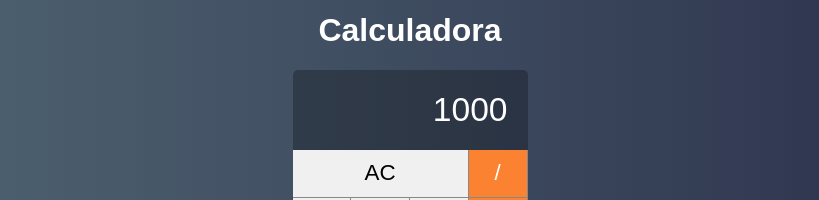
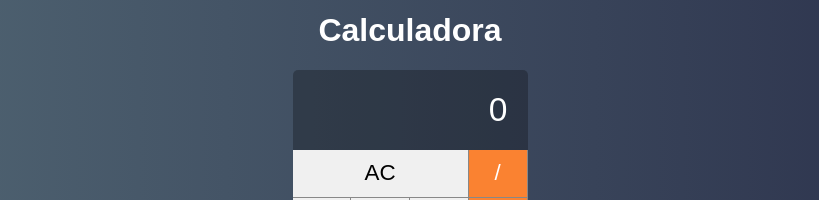
Before and after one commit to juliomchado/KnowledgeWebDeveloper, a Vue app in the folder Codigos-Web/vue/calculator/: page / in a window 1280 px wide. Shown: the part 210-410 px from the top of the page, without its empty margins (230-1049 px from the left). Built offline with nearby package versions, Linux system fonts and the light colour scheme.

Commit message:
Logica completa e calculadora funcionando

```diff
--- a/Codigos-Web/vue/calculator/src/main/Calculator.vue
+++ b/Codigos-Web/vue/calculator/src/main/Calculator.vue
@@ -1,6 +1,6 @@
 <template>
   <div class="calculator">
-    <Display value="1000" @onClick="addDigit" />
+    <Display :value="displaValue" @onClick="addDigit" />
     <Button label="AC" triple @onClick="clearMemory" />
     <Button label="/" operation @onClick="setOperation" />
     <Button label="7" @onClick="addDigit" />
@@ -26,16 +26,63 @@ import Display from "../components/Display";
 import Button from "../components/Button";
 
 export default {
+  data: function() {
+    return {
+      displaValue: "0",
+      clearDisplay: false,
+      operation: null,
+      values: [0, 0],
+      current: 0
+    };
+  },
   components: { Button, Display },
   methods: {
     clearMemory() {
-
+      Object.assign(this.$data, this.$options.data());
     },
     setOperation(operation) {
+      if (this.current === 0) {
+        this.operation = operation;
+        this.current = 1;
+        this.clearDisplay = true;
+      } else {
+        const equals = operation === "=";
+        const curreOperation = this.operation;
 
+        try {
+          this.values[0] = eval(
+            `${this.values[0]} ${curreOperation} ${this.values[1]}`
+          );
+        } catch (e) {
+          this.$emit("onError", e);
+        }
+
+        this.values[1] = 0;
+
+        this.displaValue = this.values[0];
+        this.operation = equals ? null : operation;
+
+        this.current = equals ? 0 : 1;
+        this.clearDisplay = !equals
+      }
     },
     addDigit(n) {
+      if (n === "." && this.displaValue.includes(".")) {
+        return;
+      }
 
+      const clearDisplay = this.displaValue === "0" || this.clearDisplay;
+      const currentValue = clearDisplay ? "" : this.displaValue;
+      const displaValue = currentValue + n;
+
+      this.displaValue = displaValue;
+      this.clearDisplay = false;
+
+      if (n !== ".") {
+        const i = this.current;
+        const newValue = parseFloat(displaValue);
+        this.values[i] = newValue;
+      }
     }
   }
 };
```
